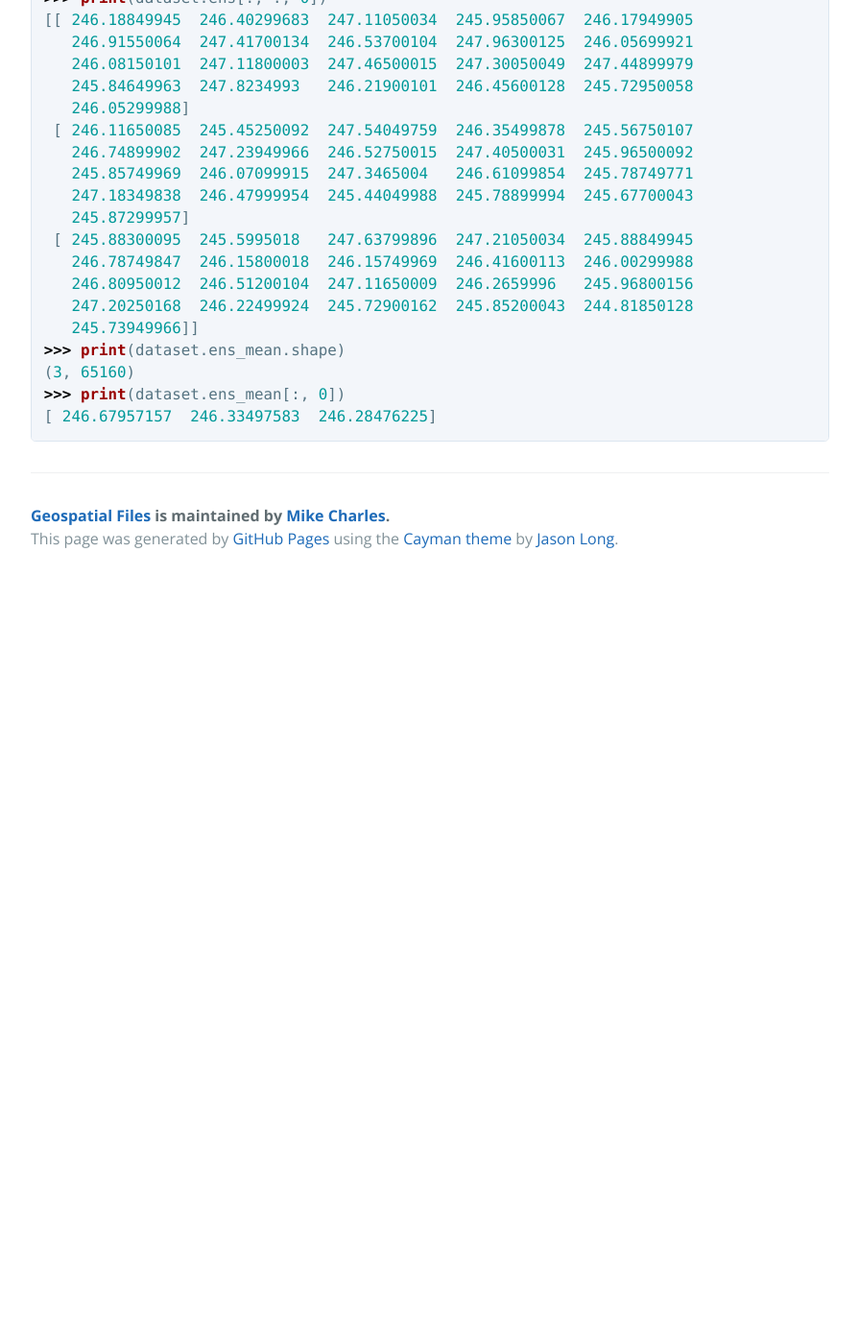
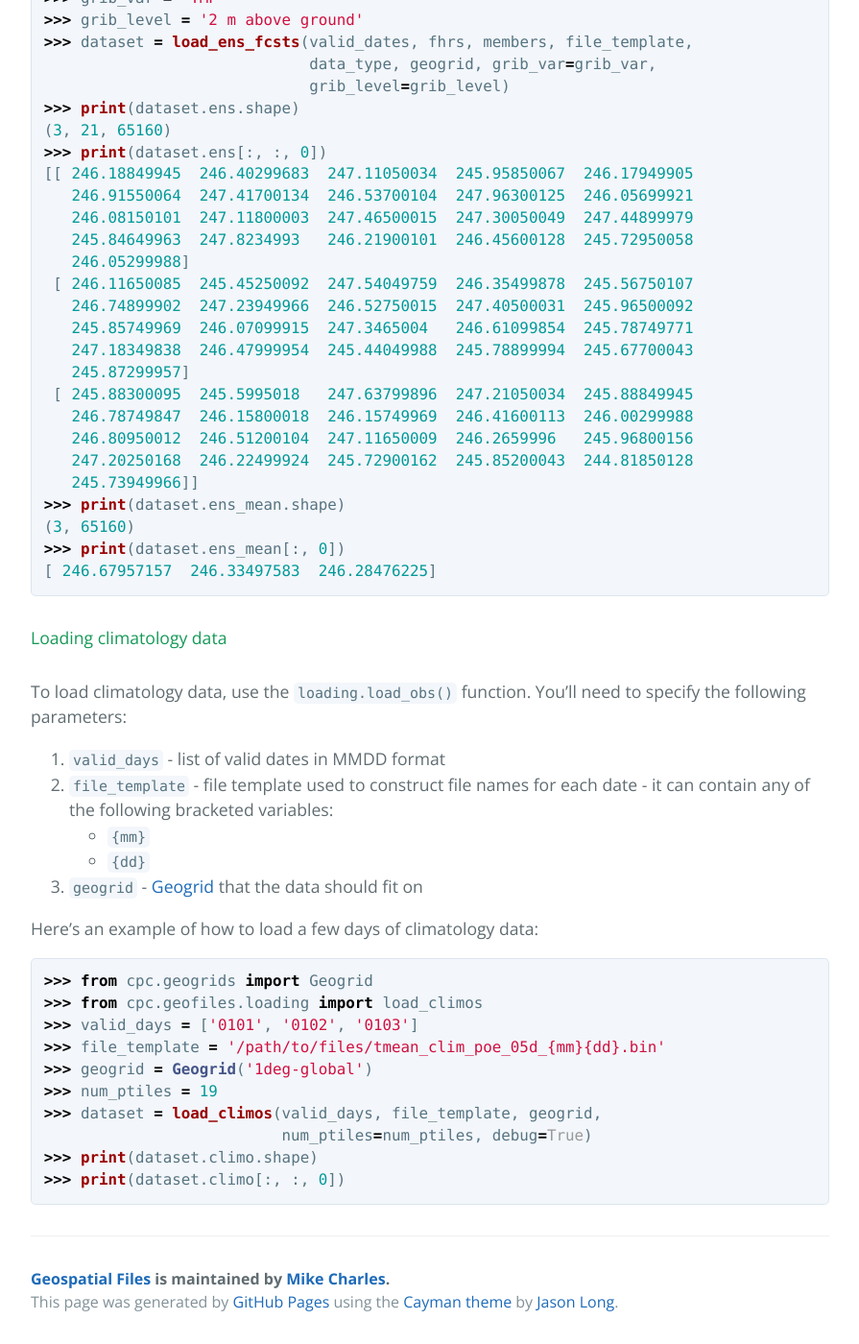
Before and after one commit to mikecharles/cpc.geofiles, a Jekyll site: the page built from docs/index.md, in a window 1280 px wide and 1400 px high, scrolled down 5179 px. Shown: the whole window at 96% size, without its empty margins (192-1087 px from the left). Built offline with Jekyll 4.4.1, drawn with Linux system fonts in a browser that asks for light colours; before the commit the page ends 5784 px from its top, so only the background shows below that; some of the changed text lies outside the part shown.

Commit message:
Finish main documentation page

````diff
--- a/docs/index.md
+++ b/docs/index.md
@@ -95,7 +95,8 @@ Here's an example of how to load a few days of observation data:
 >>> from cpc.geogrids import Geogrid
 >>> from cpc.geofiles.loading import load_obs
 >>> valid_dates = ['20150101', '20150102', '20150103']
->>> file_template = '/path/to/files/{yyyy}/{mm}/{dd}/tmean_01d_{yyyy}{mm}{dd}.bin'
+>>> file_template = '/path/to/files/{yyyy}/{mm}/{dd}/'\
+                    'tmean_01d_{yyyy}{mm}{dd}.bin'
 >>> data_type = 'binary'
 >>> geogrid = Geogrid('1deg-global')
 >>> dataset = load_obs(valid_dates, file_template, data_type, geogrid)
@@ -125,12 +126,15 @@ Here's an example of how to load a few days of deterministic forecast data:
 >>> from cpc.geofiles.loading import load_dtrm_fcsts
 >>> valid_dates = ['20160101', '20160102', '20160103']
 >>> fhrs = range(0, 120, 6)
->>> file_template = '/path/to/files/{yyyy}/{mm}/{dd}/{cc}/gfs_{yyyy}{mm}{dd}_{cc}z_f{fhr}.grb2'
+>>> file_template = '/path/to/files/{yyyy}/{mm}/{dd}/{cc}/' \
+                    'gfs_{yyyy}{mm}{dd}_{cc}z_f{fhr}.grb2'
 >>> data_type = 'grib2'
 >>> geogrid = Geogrid('0.5-deg-global-center-aligned')
 >>> grib_var = 'TMP'
 >>> grib_level = '2 m above ground'
->>> dataset = load_dtrm_fcsts(valid_dates, fhrs, file_template, data_type, geogrid, grib_var=grib_var, grib_level=grib_level)
+>>> dataset = load_dtrm_fcsts(valid_dates, fhrs, file_template,
+                              data_type, geogrid, grib_var=grib_var,
+                              grib_level=grib_level)
 >>> print(dataset.fcst.shape, dataset.fcst[:, 0])
 (3, 259920) [ 246.64699936  246.50599976  245.97450104]
 ```
@@ -159,12 +163,15 @@ Here's an example of how to load a few days of ensemble forecast data:
 >>> valid_dates = ['20160101', '20160102', '20160103']
 >>> fhrs = range(0, 120, 6)
 >>> members = range(0, 21)
->>> file_template = '/cpc/model_realtime/raw/gefs/06h/{yyyy}/{mm}/{dd}/{cc}/gefs_{yyyy}{mm}{dd}_{cc}z_f{fhr}_m{member}.grb2'
+>>> file_template = '/path/to/files/{yyyy}/{mm}/{dd}/{cc}/' \
+                    'gefs_{yyyy}{mm}{dd}_{cc}z_f{fhr}_m{member}.grb2'
 >>> data_type = 'grib2'
 >>> geogrid = Geogrid('1deg-global')
 >>> grib_var = 'TMP'
 >>> grib_level = '2 m above ground'
->>> dataset = load_ens_fcsts(valid_dates, fhrs, members, file_template, data_type, geogrid, grib_var=grib_var, grib_level=grib_level)
+>>> dataset = load_ens_fcsts(valid_dates, fhrs, members, file_template,
+                             data_type, geogrid, grib_var=grib_var,
+                             grib_level=grib_level)
 >>> print(dataset.ens.shape)
 (3, 21, 65160)
 >>> print(dataset.ens[:, :, 0])
@@ -188,3 +195,28 @@ Here's an example of how to load a few days of ensemble forecast data:
 >>> print(dataset.ens_mean[:, 0])
 [ 246.67957157  246.33497583  246.28476225]
 ```
+
+#### Loading climatology data
+
+To load climatology data, use the `loading.load_obs()` function. You'll need to specify the following parameters:
+
+1. `valid_days` - list of valid dates in MMDD format
+2. `file_template` - file template used to construct file names for each date - it can contain any of the following bracketed variables:
+   - `{mm}`
+   - `{dd}`
+4. `geogrid` - [Geogrid](https://mikecharles.github.io/cpc.geogrids/) that the data should fit on
+
+Here's an example of how to load a few days of climatology data:
+
+```python
+>>> from cpc.geogrids import Geogrid
+>>> from cpc.geofiles.loading import load_climos
+>>> valid_days = ['0101', '0102', '0103']
+>>> file_template = '/path/to/files/tmean_clim_poe_05d_{mm}{dd}.bin'
+>>> geogrid = Geogrid('1deg-global')
+>>> num_ptiles = 19
+>>> dataset = load_climos(valid_days, file_template, geogrid,
+                          num_ptiles=num_ptiles, debug=True)
+>>> print(dataset.climo.shape)
+>>> print(dataset.climo[:, :, 0])
+```
````
